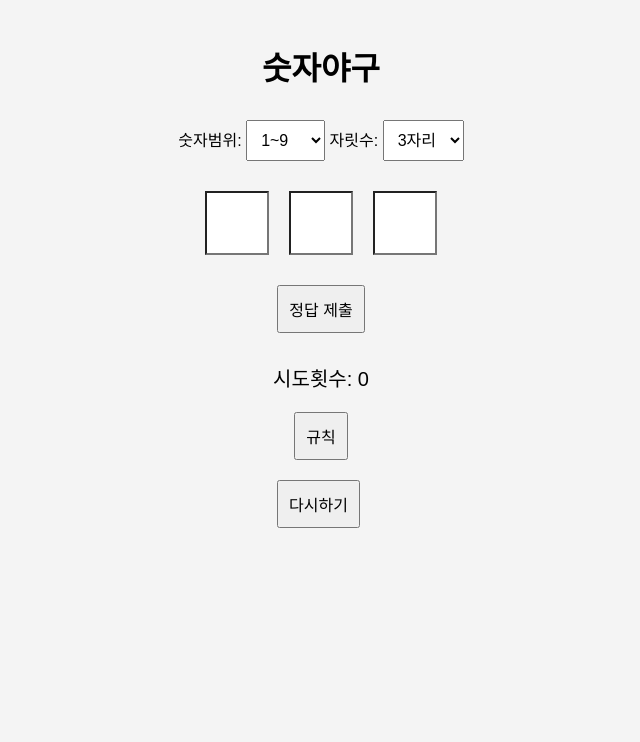
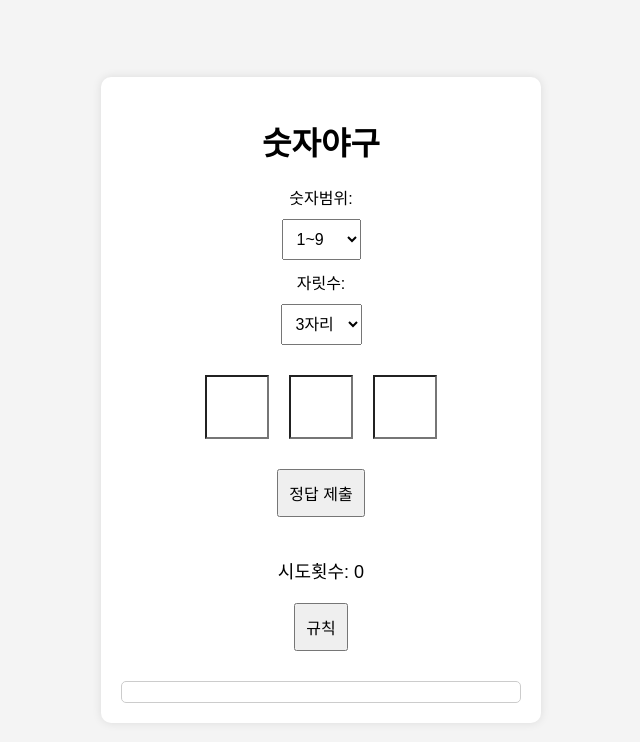
Before and after one commit to zxc2123/skrr, a plain HTML site: page index.html in a window 1280 px wide. Shown: the whole page, without its empty margins (319-959 px from the left). Drawn offline with Linux system fonts and the light colour scheme.

Commit message:
Update style.css

```diff
--- a/style.css
+++ b/style.css
@@ -1,37 +1,52 @@
+/* 전체 화면 기본 스타일 */
 body {
     font-family: Arial, sans-serif;
     display: flex;
     justify-content: center;
     align-items: center;
-    height: 70vh;
-    margin: 0 auto;
+    height: 100vh;
+    margin: 0;
+    background-color: #f4f4f4;
     text-align: center;
-    background-color: #f4f4f4;
-    position: auto;
+    overflow: hidden; /* 화면 스크롤 방지 */
 }
 
+/* 게임 컨테이너 */
 .container {
     width: 400px;
-    position: relative;
+    max-height: 95vh;
+    padding: 20px;
+    background-color: white;
+    border-radius: 10px;
+    box-shadow: 0 0 10px rgba(0,0,0,0.1);
+    overflow: hidden;
+    display: flex;
+    flex-direction: column;
+    align-items: center;
 }
 
+/* 드롭다운, 버튼, 입력창 */
 select, input, button {
     margin: 10px 0;
     padding: 10px;
     font-size: 16px;
 }
 
+/* 숫자 입력창 영역 */
 .input-grid {
     display: flex;
     justify-content: center;
     margin: 20px 0;
+    flex-wrap: wrap;
 }
 
+/* 각 숫자 입력창 스타일 */
 .input-grid input {
     width: 40px;
     height: 40px;
     margin: 0 10px;
     text-align: center;
+    font-size: 18px;
     -moz-appearance: textfield;
     -webkit-appearance: none;
     appearance: none;
@@ -43,38 +58,55 @@ select, input, button {
     margin: 0;
 }
 
+/* 모든 숫자 입력창에 일관된 숫자 입력 모양 */
 input[type="number"] {
     -moz-appearance: textfield;
     -webkit-appearance: none;
     appearance: none;
 }
 
+/* 메시지 영역 */
 .message {
-    font-size: 24px;
+    font-size: 20px;
     font-weight: bold;
     color: #333;
-    margin: 20px 0;
+    margin: 10px 0;
     text-align: center;
 }
 
 .result-message {
-    font-size: 32px;
+    font-size: 24px;
     font-weight: bold;
     color: green;
     text-align: center;
 }
 
+/* 시도횟수 표시 */
 #tryCount {
-    font-size: 20px;
+    font-size: 18px;
     margin: 10px 0;
 }
 
+/* 다시하기 버튼 숨기기 */
 .hidden {
-    display: flex;
-    margin-left: 156px;
+    display: none;
 }
 
-/* 팝업 스타일 */
+/* 기록 표시 영역 */
+#historyDisplay {
+    max-height: 150px;
+    overflow-y: auto;
+    margin-top: 20px;
+    padding: 10px;
+    border: 1px solid #ccc;
+    background-color: #fff;
+    border-radius: 5px;
+    width: 100%;
+    text-align: left;
+    box-sizing: border-box;
+}
+
+/* 팝업 전체 화면 배경 */
 .popup {
     display: none; /* 기본적으로 숨김 */
     position: fixed;
@@ -88,6 +120,7 @@ input[type="number"] {
     z-index: 1000;
 }
 
+/* 팝업 내부 박스 */
 .popup-content {
     background-color: #fff;
     padding: 20px;
@@ -95,8 +128,10 @@ input[type="number"] {
     width: 300px;
     text-align: center;
     position: relative;
+    box-shadow: 0 5px 15px rgba(0, 0, 0, 0.3);
 }
 
+/* 팝업 닫기 버튼 */
 .close {
     position: absolute;
     top: 10px;
```
